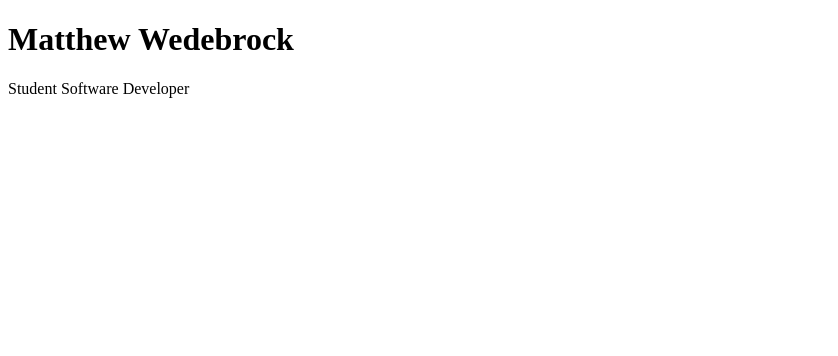
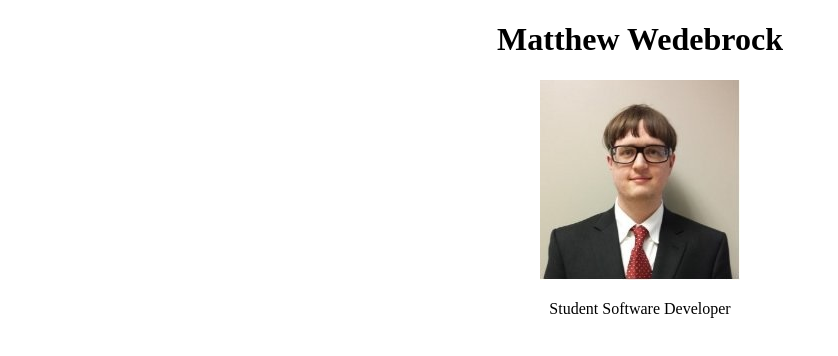
Before and after one commit to MatthewWedebrock/matthewwedebrock.github.io, a plain HTML site: page index.html in a window 1280 px wide. Shown: the whole page, without its empty margins (0-838 px from the left). Drawn offline with Linux system fonts and the light colour scheme.

Commit message:
Added Personal Picture

```diff
--- a/index.html
+++ b/index.html
@@ -2,9 +2,9 @@
 <html>
 <body>
 
-<h1>Matthew Wedebrock</h1>
-
-<p>Student Software Developer</p>
+<h1><center>Matthew Wedebrock</center></h1>
+<center><img src="PersonalPicture.jpg" style="width:200px;height:200px"></center>
+<p><center>Student Software Developer</center></p>
 
 </body>
 </html>
```
Also changed, not shown: PersonalPicture.jpg (added).
